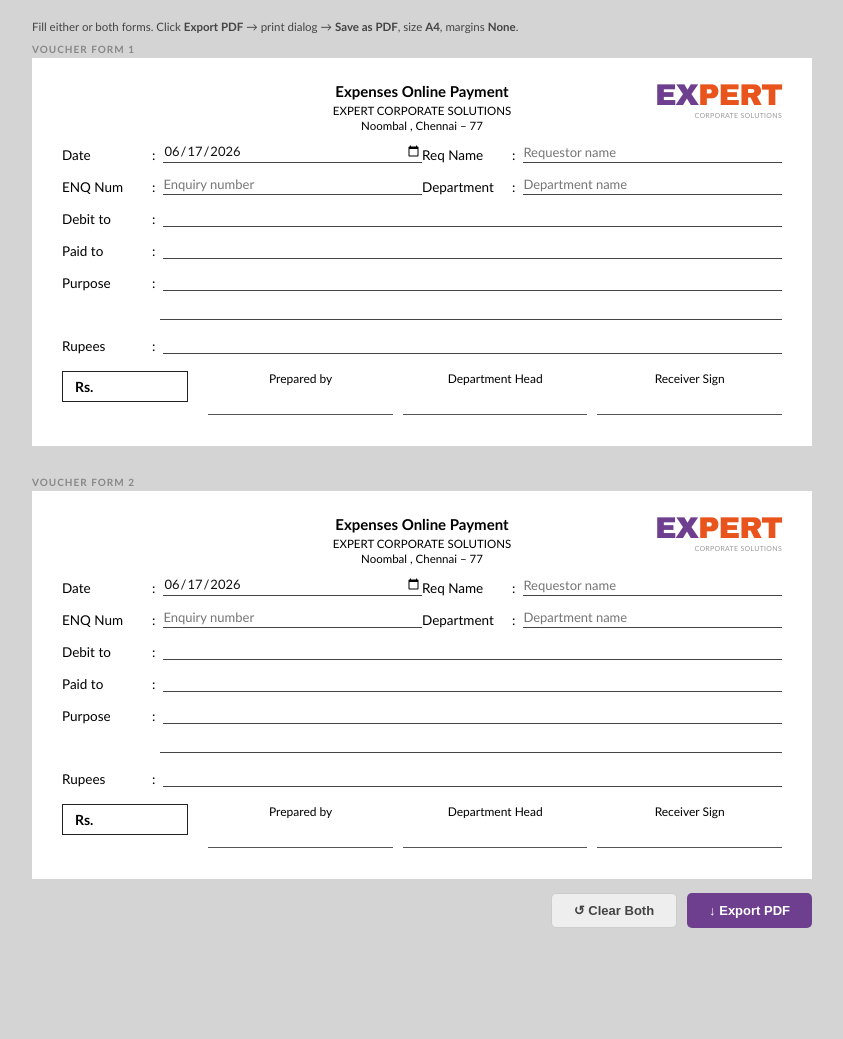
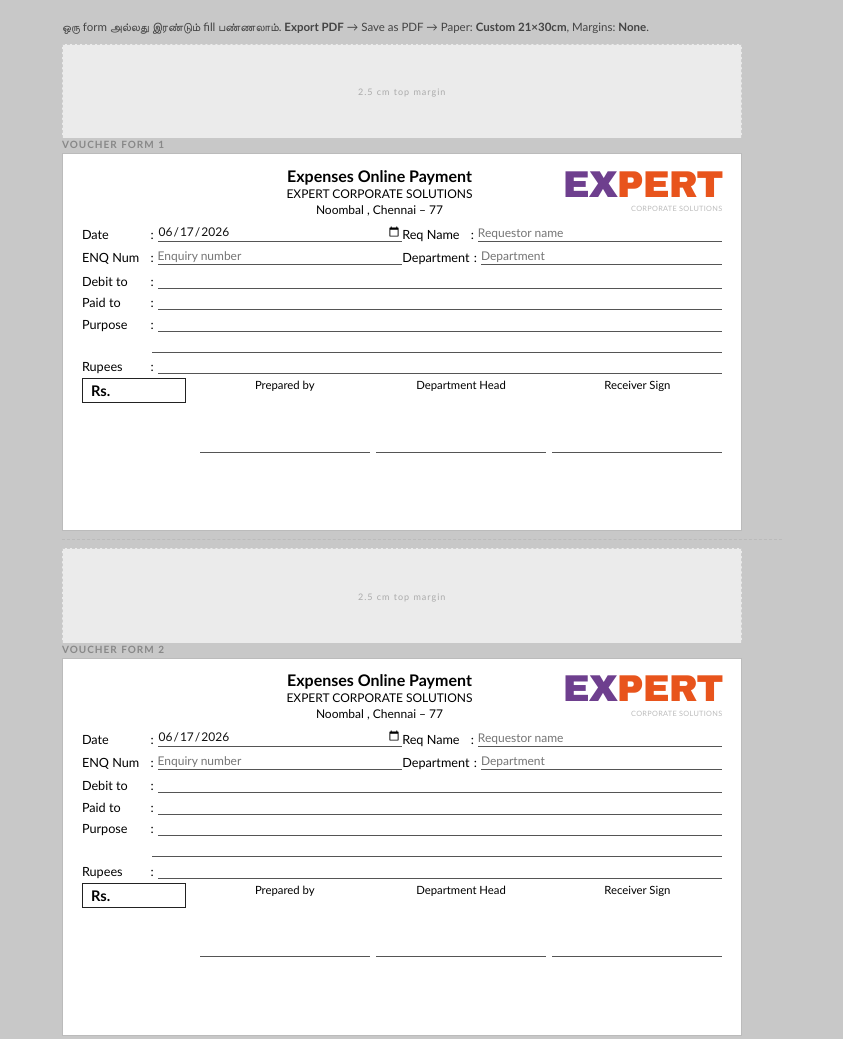
Before and after one commit to santhoshofficial91-png/Expert-Voucher, a plain HTML site: page index.html in a window 1280 px wide. Shown: the top 1039 px of the page, without its empty margins (218-1061 px from the left). Before the commit the page ends 948 px from the top, so only its background shows below. Drawn offline with Linux system fonts and the light colour scheme.

Commit message:
Add files via upload

```diff
--- a/index.html
+++ b/index.html
@@ -4,13 +4,11 @@
 <meta charset="UTF-8">
 <style>
 * { box-sizing: border-box; margin: 0; padding: 0; }
-body { font-family: 'Calibri', Arial, sans-serif; background: #d4d4d4; }
+body { font-family: 'Calibri', Arial, sans-serif; background: #c8c8c8; }
 
-/* ── SCREEN WRAPPER ── */
-.screen-wrap { padding: 20px; max-width: 820px; margin: 0 auto; }
+.screen-wrap { padding: 20px; max-width: 760px; margin: 0 auto; }
 .hint { font-size: 11.5px; color: #444; margin-bottom: 10px; }
 .form-label { font-size: 10px; font-weight: 700; color: #888; letter-spacing: 1px; text-transform: uppercase; margin-bottom: 3px; }
-.screen-gap { height: 30px; }
 .btn-row { display: flex; gap: 10px; margin-top: 14px; justify-content: flex-end; }
 .btn { padding: 9px 22px; border-radius: 5px; font-size: 13px; font-weight: 600; cursor: pointer; border: none; }
 .btn-reset { background: #eee; color: #444; border: 1px solid #ccc; }
@@ -18,97 +16,121 @@ body { font-family: 'Calibri', Arial, sans-serif; background: #d4d4d4; }
 .btn-export { background: #6E3F8E; color: #fff; }
 .btn-export:hover { background: #5a3375; }
 .err-msg { font-size: 11.5px; color: #c00; text-align: right; margin-top: 6px; display: none; }
+.screen-sep { border: none; border-top: 1.5px dashed #bbb; margin: 8px 0; }
 
-/* ── VOUCHER (no border, matches PDF) ── */
-.voucher { background: #fff; padding: 22px 30px 16px; }
+/* ── SLOT = 2.5cm top margin + 10cm voucher = 12.5cm ── */
+.slot { width: 18cm; display: flex; flex-direction: column; }
 
-/* ── HEADER: title + logo side by side ── */
+.slot-margin {
+  height: 2.5cm;
+  flex-shrink: 0;
+  background: #ebebeb;
+  border: 1px dashed #ccc;
+  border-bottom: none;
+  display: flex;
+  align-items: center;
+  justify-content: center;
+}
+.slot-margin span { font-size: 9px; color: #aaa; letter-spacing: 1px; }
+
+/* ── VOUCHER: 18cm × 10cm ── */
+.voucher {
+  width: 18cm;
+  height: 10cm;
+  background: #fff;
+  border: 1px solid #bbb;
+  padding: 0.3cm 0.5cm 0.3cm 0.5cm;
+  display: flex;
+  flex-direction: column;
+  justify-content: flex-start;
+  overflow: hidden;
+  flex-shrink: 0;
+}
+
+/* ── HEADER ── */
 .hdr {
   display: flex;
   justify-content: space-between;
   align-items: flex-start;
-  margin-bottom: 2px;
+  margin-bottom: 0.1cm;
 }
-.hdr-center { text-align: center; flex: 1; padding-top: 2px; }
-.hdr-center .title { font-size: 15px; font-weight: 700; margin-bottom: 4px; }
-.hdr-center .company { font-size: 11.5px; margin-bottom: 2px; }
-.hdr-center .addr { font-size: 11.5px; }
-.hdr-right { width: 130px; text-align: right; flex-shrink: 0; }
-.hdr-left { width: 130px; flex-shrink: 0; }
+.hdr-left  { width: 2cm; flex-shrink: 0; }
+.hdr-center { flex: 1; text-align: center; }
+.hdr-center .title   { font-size: 12pt; font-weight: 700; margin-bottom: 1px; }
+.hdr-center .company { font-size: 9pt; margin-bottom: 1px; }
+.hdr-center .addr    { font-size: 9pt; }
+.hdr-right { width: 3.2cm; flex-shrink: 0; text-align: right; display: flex; flex-direction: column; align-items: flex-end; justify-content: flex-start; }
 
-/* EXPERT logo — matches image: E(purple) X(purple+orange split) PERT(orange) */
+/* EXPERT logo — big bold matching photo */
 .elogo {
-  font-size: 30px; font-weight: 900;
+  font-size: 28pt;
+  font-weight: 900;
   font-family: 'Arial Black', Arial, sans-serif;
-  line-height: 1; letter-spacing: -1px; text-align: right;
+  line-height: 1;
+  letter-spacing: -1px;
+  text-align: right;
 }
 .elogo .ep { color: #6E3F8E; }
 .elogo .eo { color: #E8541C; }
-.logo-sub { font-size: 7px; color: #999; text-align: right; letter-spacing: 0.3px; margin-top: 1px; }
+.logo-sub { font-size: 5.5pt; color: #bbb; letter-spacing: 0.3px; text-align: right; margin-top: 1px; }
 
-/* ── FIELD ROWS ── */
-.row2 { display: grid; grid-template-columns: 1fr 1fr; }
+/* ── DATE / REQ NAME row ── */
+.top-row {
+  display: grid;
+  grid-template-columns: 1fr 1fr;
+  margin-bottom: 0.05cm;
+}
+.fw { display: flex; align-items: flex-end; padding: 2.5px 0 2px; }
+.fw .lbl { font-size: 9.5pt; min-width: 1.7cm; white-space: nowrap; }
+.fw .col { font-size: 9.5pt; margin: 0 4px 0 1px; }
+.fw input {
+  border: none; border-bottom: 1px solid #555;
+  outline: none; background: transparent;
+  font-size: 9pt; color: #111; flex: 1;
+  font-family: inherit; padding-bottom: 1px;
+}
+.fw.full { display: flex; }
+.fw.full input { width: 100%; flex: 1; }
 
-.fw { display: flex; align-items: flex-end; padding: 8px 0 5px; }
-.fw .lbl { font-size: 13.5px; min-width: 88px; white-space: nowrap; }
-.fw .col { font-size: 13.5px; margin: 0 8px 0 2px; }
-.fw input {
-  border: none; border-bottom: 1px solid #444;
+/* purpose line 2 */
+.p2 { display: flex; align-items: flex-end; padding: 2px 0; }
+.p2 input {
+  border: none; border-bottom: 1px solid #555;
   outline: none; background: transparent;
-  font-size: 13px; color: #111; flex: 1;
-  font-family: inherit; padding-bottom: 2px;
-}
-.fw.full { grid-column: 1 / -1; }
-.fw.full input { width: 100%; }
-
-/* purpose 2nd continuation line */
-.p2 { display: flex; align-items: flex-end; padding: 5px 0 5px; }
-.p2 input {
-  border: none; border-bottom: 1px solid #444;
-  outline: none; background: transparent;
-  font-size: 13px; color: #111; flex: 1;
-  font-family: inherit; padding-bottom: 2px;
-  margin-left: 98px;
+  font-size: 9pt; color: #111; flex: 1;
+  font-family: inherit; padding-bottom: 1px;
+  margin-left: 1.85cm;
 }
 
-/* rupees words line */
-.rw { display: flex; align-items: flex-end; padding: 8px 0 5px; grid-column: 1/-1; }
-.rw .lbl { font-size: 13.5px; min-width: 88px; }
-.rw .col { font-size: 13.5px; margin: 0 8px 0 2px; }
+/* rupees */
+.rw { display: flex; align-items: flex-end; padding: 2.5px 0 2px; }
+.rw .lbl { font-size: 9.5pt; min-width: 1.7cm; }
+.rw .col  { font-size: 9.5pt; margin: 0 4px 0 1px; }
 .rw-text {
-  border-bottom: 1px solid #444; flex: 1;
-  font-size: 13px; font-style: italic; color: #111;
-  padding-bottom: 2px; min-height: 21px;
+  border-bottom: 1px solid #555; flex: 1;
+  font-size: 9pt; font-style: italic; color: #111;
+  padding-bottom: 1px; min-height: 15px;
 }
 
-/* ── BOTTOM: Rs box + signatures ── */
-.bottom { display: flex; align-items: flex-start; margin-top: 12px; }
+/* ── BOTTOM ── */
+.bottom { display: flex; align-items: flex-start; padding-top: 2px; }
 .rs-box {
-  border: 1.5px solid #222; padding: 6px 12px;
-  font-size: 14px; font-weight: 600;
-  min-width: 115px; margin-right: 20px;
-  display: flex; align-items: center; gap: 4px;
+  border: 1.5px solid #222;
+  padding: 3px 8px;
+  font-size: 11pt; font-weight: 700;
+  min-width: 2.2cm; margin-right: 0.35cm;
+  display: flex; align-items: center; gap: 3px;
   white-space: nowrap; flex-shrink: 0;
 }
 .rs-box input {
-  border: none; outline: none; font-size: 14px;
-  width: 78px; background: transparent;
+  border: none; outline: none; font-size: 9.5pt;
+  width: 1.7cm; background: transparent;
   font-family: inherit; font-weight: 400;
 }
-.sigs { display: grid; grid-template-columns: 1fr 1fr 1fr; flex: 1; gap: 0 10px; }
+.sigs { display: grid; grid-template-columns: 1fr 1fr 1fr; flex: 1; gap: 0 6px; }
 .sc { text-align: center; }
-.sc .slbl { font-size: 12px; display: block; margin-bottom: 28px; }
-.sc .sline {
-  border-top: 1px solid #555;
-  padding-top: 3px; font-size: 11px;
-  text-align: center; min-height: 16px;
-}
-.sc input {
-  border: none; border-bottom: none; outline: none;
-  width: 100%; text-align: center; font-size: 11px;
-  background: transparent; font-family: inherit;
-  display: none;
-}
+.sc .slbl { font-size: 8.5pt; display: block; margin-bottom: 1.6cm; }
+.sc .sline { border-top: 1px solid #555; min-height: 10px; }
 
 /* error */
 .err input, .err .rw-text { border-bottom-color: #c00 !important; }
@@ -117,56 +139,88 @@ body { font-family: 'Calibri', Arial, sans-serif; background: #d4d4d4; }
 /* ── PRINT ── */
 @media print {
   * { -webkit-print-color-adjust: exact !important; print-color-adjust: exact !important; }
-  @page { size: A4 portrait; margin: 14mm 16mm; }
 
-  body { background: #fff !important; }
-  .screen-wrap { padding: 0; max-width: 100%; }
-  .hint, .form-label, .btn-row, .err-msg { display: none !important; }
+  @page {
+    size: 21cm 30cm;
+    margin: 0;
+  }
 
-  /* Two vouchers stacked, gap between = dashed line area */
+  html, body {
+    width: 21cm;
+    height: 30cm;
+    background: #fff !important;
+    overflow: hidden;
+  }
+
+  .screen-wrap { padding: 0; max-width: 100%; width: 21cm; }
+  .hint, .form-label, .btn-row, .err-msg, .screen-sep { display: none !important; }
+
   .page-wrap {
+    width: 21cm;
+    height: 30cm;
     display: flex;
     flex-direction: column;
-    min-height: calc(297mm - 28mm);
+    align-items: center;
   }
 
+  /* each slot: 2.5cm top margin + 10cm voucher = 12.5cm × 2 = 25cm
+     remaining 5cm split as top/bottom page padding = centred on 30cm */
+  .slot {
+    width: 18cm;
+    height: 12.5cm;
+    flex-shrink: 0;
+    display: flex;
+    flex-direction: column;
+    margin-top: 1.25cm; /* (30 - 25) / 2 = 2.5cm total → 1.25 top/bottom each slot?
+                            Actually: place first slot at top with 1.25cm, then sep, then second */
+  }
+  .slot:first-child { margin-top: 2cm; }
+  .slot:last-child  { margin-top: 0; margin-bottom: 2cm; }
+
+  .slot-margin {
+    height: 2.5cm;
+    flex-shrink: 0;
+    background: #fff !important;
+    border: none !important;
+  }
+  .slot-margin span { display: none; }
+
   .voucher {
-    flex: 1;
-    padding: 14px 20px 12px;
-    background: #fff !important;
+    width: 18cm;
+    height: 10cm;
+    border: 1px solid #999 !important;
+    padding: 0.28cm 0.45cm 0.28cm 0.45cm;
+    flex-shrink: 0;
   }
-
-  .screen-gap { display: none !important; }
 
   .print-sep {
     display: block !important;
+    width: 21cm;
     border: none;
-    border-top: 1.5px dashed #bbb;
-    margin: 0;
+    border-top: 1.5px dashed #aaa;
     flex-shrink: 0;
   }
 
-  .elogo { font-size: 28px; }
   .elogo .ep { color: #6E3F8E !important; }
   .elogo .eo { color: #E8541C !important; }
-  .fw .lbl, .rw .lbl { font-size: 12.5px; }
-  .fw input, .p2 input, .rw-text { font-size: 12px; }
-  .hdr-center .title { font-size: 14px; }
-  .hdr-center .company, .hdr-center .addr { font-size: 11px; }
 }
+
 .print-sep { display: none; }
 .page-wrap { display: contents; }
 </style>
 </head>
 <body>
 <div class="screen-wrap">
-  <div class="hint">Fill either or both forms. Click <strong>Export PDF</strong> → print dialog → <strong>Save as PDF</strong>, size <strong>A4</strong>, margins <strong>None</strong>.</div>
+  <div class="hint">ஒரு form அல்லது இரண்டும் fill பண்ணலாம். <strong>Export PDF</strong> → Save as PDF → Paper: <strong>Custom 21×30cm</strong>, Margins: <strong>None</strong>.</div>
 
   <div class="page-wrap">
 
-    <!-- ── FORM 1 ── -->
+    <!-- SLOT 1 -->
+    <div class="slot">
+      <div class="slot-margin"><span>2.5 cm top margin</span></div>
       <div class="form-label">Voucher Form 1</div>
       <div class="voucher" id="voucher1">
+        <div>
           <div class="hdr">
             <div class="hdr-left"></div>
             <div class="hdr-center">
@@ -180,28 +234,19 @@ body { font-family: 'Calibri', Arial, sans-serif; background: #d4d4d4; }
             </div>
           </div>
 
-      <div class="row2">
-        <div class="fw" id="e1-date"><span class="lbl">Date</span><span class="col">:</span><input type="date" id="v1-date"/></div>
-        <div class="fw" id="e1-reqname"><span class="lbl">Req Name</span><span class="col">:</span><input type="text" id="v1-reqname" placeholder="Requestor name"/></div>
+          <div class="top-row">
+            <div class="fw" id="e1-date"><span class="lbl">Date</span><span class="col">&nbsp;:</span><input type="date" id="v1-date"/></div>
+            <div class="fw" id="e1-reqname"><span class="lbl">Req Name</span><span class="col">&nbsp;:</span><input type="text" id="v1-reqname" placeholder="Requestor name"/></div>
           </div>
-      <div class="row2">
-        <div class="fw" id="e1-enq"><span class="lbl">ENQ Num</span><span class="col">:</span><input type="text" id="v1-enq" placeholder="Enquiry number"/></div>
-        <div class="fw" id="e1-dept"><span class="lbl">Department</span><span class="col">:</span><input type="text" id="v1-dept" placeholder="Department name"/></div>
+          <div class="top-row">
+            <div class="fw" id="e1-enq"><span class="lbl">ENQ Num</span><span class="col">&nbsp;:</span><input type="text" id="v1-enq" placeholder="Enquiry number"/></div>
+            <div class="fw" id="e1-dept"><span class="lbl">Department</span><span class="col">&nbsp;:</span><input type="text" id="v1-dept" placeholder="Department"/></div>
           </div>
-      <div class="row2">
-        <div class="fw full" id="e1-debit"><span class="lbl">Debit to</span><span class="col">:</span><input type="text" id="v1-debit"/></div>
-      </div>
-      <div class="row2">
-        <div class="fw full" id="e1-paidto"><span class="lbl">Paid to</span><span class="col">:</span><input type="text" id="v1-paidto"/></div>
-      </div>
-      <div class="row2">
-        <div class="fw full" id="e1-purpose"><span class="lbl">Purpose</span><span class="col">:</span><input type="text" id="v1-purpose1"/></div>
-      </div>
+          <div class="fw full" id="e1-debit"><span class="lbl">Debit to</span><span class="col">&nbsp;:</span><input type="text" id="v1-debit"/></div>
+          <div class="fw full" id="e1-paidto"><span class="lbl">Paid to</span><span class="col">&nbsp;:</span><input type="text" id="v1-paidto"/></div>
+          <div class="fw full" id="e1-purpose"><span class="lbl">Purpose</span><span class="col">&nbsp;:</span><input type="text" id="v1-purpose1"/></div>
           <div class="p2"><input type="text" id="v1-purpose2"/></div>
-      <div class="row2">
-        <div class="rw" id="e1-rupees"><span class="lbl">Rupees</span><span class="col">:</span><div class="rw-text" id="v1-words">&#160;</div></div>
-      </div>
-
+          <div class="rw" id="e1-rupees"><span class="lbl">Rupees</span><span class="col">&nbsp;:</span><div class="rw-text" id="v1-words">&#160;</div></div>
         <div class="bottom">
           <div class="rs-box">Rs. <input type="number" id="v1-rsbox" min="0" step="0.01" oninput="updateWords(1)"/></div>
           <div class="sigs">
@@ -211,16 +256,18 @@ body { font-family: 'Calibri', Arial, sans-serif; background: #d4d4d4; }
           </div>
         </div>
         </div>
+      </div>
+    </div>
 
-    <!-- dashed separator (print only) -->
     <hr class="print-sep">
+    <hr class="screen-sep">
 
-    <!-- screen gap -->
-    <div class="screen-gap"></div>
-
-    <!-- ── FORM 2 ── -->
+    <!-- SLOT 2 -->
+    <div class="slot">
+      <div class="slot-margin"><span>2.5 cm top margin</span></div>
       <div class="form-label">Voucher Form 2</div>
       <div class="voucher" id="voucher2">
+        <div>
           <div class="hdr">
             <div class="hdr-left"></div>
             <div class="hdr-center">
@@ -234,28 +281,19 @@ body { font-family: 'Calibri', Arial, sans-serif; background: #d4d4d4; }
             </div>
           </div>
 
-      <div class="row2">
-        <div class="fw" id="e2-date"><span class="lbl">Date</span><span class="col">:</span><input type="date" id="v2-date"/></div>
-        <div class="fw" id="e2-reqname"><span class="lbl">Req Name</span><span class="col">:</span><input type="text" id="v2-reqname" placeholder="Requestor name"/></div>
+          <div class="top-row">
+            <div class="fw" id="e2-date"><span class="lbl">Date</span><span class="col">&nbsp;:</span><input type="date" id="v2-date"/></div>
+            <div class="fw" id="e2-reqname"><span class="lbl">Req Name</span><span class="col">&nbsp;:</span><input type="text" id="v2-reqname" placeholder="Requestor name"/></div>
           </div>
-      <div class="row2">
-        <div class="fw" id="e2-enq"><span class="lbl">ENQ Num</span><span class="col">:</span><input type="text" id="v2-enq" placeholder="Enquiry number"/></div>
-        <div class="fw" id="e2-dept"><span class="lbl">Department</span><span class="col">:</span><input type="text" id="v2-dept" placeholder="Department name"/></div>
+          <div class="top-row">
+            <div class="fw" id="e2-enq"><span class="lbl">ENQ Num</span><span class="col">&nbsp;:</span><input type="text" id="v2-enq" placeholder="Enquiry number"/></div>
+            <div class="fw" id="e2-dept"><span class="lbl">Department</span><span class="col">&nbsp;:</span><input type="text" id="v2-dept" placeholder="Department"/></div>
           </div>
-      <div class="row2">
-        <div class="fw full" id="e2-debit"><span class="lbl">Debit to</span><span class="col">:</span><input type="text" id="v2-debit"/></div>
-      </div>
-      <div class="row2">
-        <div class="fw full" id="e2-paidto"><span class="lbl">Paid to</span><span class="col">:</span><input type="text" id="v2-paidto"/></div>
-      </div>
-      <div class="row2">
-        <div class="fw full" id="e2-purpose"><span class="lbl">Purpose</span><span class="col">:</span><input type="text" id="v2-purpose1"/></div>
-      </div>
+          <div class="fw full" id="e2-debit"><span class="lbl">Debit to</span><span class="col">&nbsp;:</span><input type="text" id="v2-debit"/></div>
+          <div class="fw full" id="e2-paidto"><span class="lbl">Paid to</span><span class="col">&nbsp;:</span><input type="text" id="v2-paidto"/></div>
+          <div class="fw full" id="e2-purpose"><span class="lbl">Purpose</span><span class="col">&nbsp;:</span><input type="text" id="v2-purpose1"/></div>
           <div class="p2"><input type="text" id="v2-purpose2"/></div>
-      <div class="row2">
-        <div class="rw" id="e2-rupees"><span class="lbl">Rupees</span><span class="col">:</span><div class="rw-text" id="v2-words">&#160;</div></div>
-      </div>
-
+          <div class="rw" id="e2-rupees"><span class="lbl">Rupees</span><span class="col">&nbsp;:</span><div class="rw-text" id="v2-words">&#160;</div></div>
         <div class="bottom">
           <div class="rs-box">Rs. <input type="number" id="v2-rsbox" min="0" step="0.01" oninput="updateWords(2)"/></div>
           <div class="sigs">
@@ -265,10 +303,12 @@ body { font-family: 'Calibri', Arial, sans-serif; background: #d4d4d4; }
           </div>
         </div>
         </div>
+      </div>
+    </div>
 
-  </div><!-- /page-wrap -->
+  </div>
 
-  <div class="err-msg" id="errMsg">Please complete at least one form fully before exporting.</div>
+  <div class="err-msg" id="errMsg">குறைந்தது ஒரு form முழுமையாக fill பண்ணுங்க.</div>
   <div class="btn-row">
     <button class="btn btn-reset" onclick="resetAll()">&#8634; Clear Both</button>
     <button class="btn btn-export" onclick="doExport()">&#8595; Export PDF</button>
@@ -284,45 +324,45 @@ const ALL = ['reqname','enq','dept','debit','paidto','purpose1','purpose2','rsbo
 
 function numToWords(n) {
   if (!n || n <= 0) return '';
-  const ones = ['','One','Two','Three','Four','Five','Six','Seven','Eight','Nine','Ten','Eleven','Twelve','Thirteen','Fourteen','Fifteen','Sixteen','Seventeen','Eighteen','Nineteen'];
-  const tens = ['','','Twenty','Thirty','Forty','Fifty','Sixty','Seventy','Eighty','Ninety'];
-  function hw(x) {
-    if (x===0) return '';
-    if (x<20) return ones[x]+' ';
-    if (x<100) return tens[Math.floor(x/10)]+(x%10?' '+ones[x%10]:'')+' ';
+  const ones=['','One','Two','Three','Four','Five','Six','Seven','Eight','Nine','Ten','Eleven','Twelve','Thirteen','Fourteen','Fifteen','Sixteen','Seventeen','Eighteen','Nineteen'];
+  const tens=['','','Twenty','Thirty','Forty','Fifty','Sixty','Seventy','Eighty','Ninety'];
+  function hw(x){
+    if(x===0)return '';
+    if(x<20)return ones[x]+' ';
+    if(x<100)return tens[Math.floor(x/10)]+(x%10?' '+ones[x%10]:'')+' ';
     return ones[Math.floor(x/100)]+' Hundred '+hw(x%100);
   }
-  let num=Math.floor(n), res='';
+  let num=Math.floor(n),res='';
   if(num>=10000000){res+=hw(Math.floor(num/10000000))+'Crore ';num%=10000000;}
   if(num>=100000){res+=hw(Math.floor(num/100000))+'Lakh ';num%=100000;}
   if(num>=1000){res+=hw(Math.floor(num/1000))+'Thousand ';num%=1000;}
   return (res+hw(num)).trim()+' Only';
 }
 
-function updateWords(v) {
-  const val = document.getElementById('v'+v+'-rsbox').value;
-  document.getElementById('v'+v+'-words').textContent = val&&+val>0 ? numToWords(+val) : '\u00a0';
+function updateWords(v){
+  const val=document.getElementById('v'+v+'-rsbox').value;
+  document.getElementById('v'+v+'-words').textContent=val&&+val>0?numToWords(+val):'\u00a0';
 }
 
-function fv(id){ const el=document.getElementById(id); return el?el.value.trim():''; }
-function isComplete(v){ return REQ.every(id=>fv('v'+v+'-'+id)); }
-function isTouched(v){ return REQ.filter(id=>id!=='date').some(id=>fv('v'+v+'-'+id)); }
-function clearErrors(){ document.querySelectorAll('.err').forEach(el=>el.classList.remove('err')); }
+function fv(id){const el=document.getElementById(id);return el?el.value.trim():'';}
+function isComplete(v){return REQ.every(id=>fv('v'+v+'-'+id));}
+function isTouched(v){return REQ.filter(id=>id!=='date').some(id=>fv('v'+v+'-'+id));}
+function clearErrors(){document.querySelectorAll('.err').forEach(el=>el.classList.remove('err'));}
 
 function highlightMissing(v){
   REQ.forEach(id=>{
-    const grp = id==='purpose1'?'purpose': id==='rsbox'?'rupees': id;
-    const g = document.getElementById('e'+v+'-'+grp);
-    if(!fv('v'+v+'-'+id)){ g&&g.classList.add('err'); }
-    else { g&&g.classList.remove('err'); }
+    const grp=id==='purpose1'?'purpose':id==='rsbox'?'rupees':id;
+    const g=document.getElementById('e'+v+'-'+grp);
+    if(!fv('v'+v+'-'+id)){g&&g.classList.add('err');}
+    else{g&&g.classList.remove('err');}
   });
 }
 
 function resetAll(){
   [1,2].forEach(v=>{
-    ALL.forEach(id=>{ const el=document.getElementById('v'+v+'-'+id); if(el)el.value=''; });
-    document.getElementById('v'+v+'-date').value = new Date().toISOString().split('T')[0];
-    document.getElementById('v'+v+'-words').textContent = '\u00a0';
+    ALL.forEach(id=>{const el=document.getElementById('v'+v+'-'+id);if(el)el.value='';});
+    document.getElementById('v'+v+'-date').value=new Date().toISOString().split('T')[0];
+    document.getElementById('v'+v+'-words').textContent='\u00a0';
   });
   clearErrors();
   document.getElementById('errMsg').style.display='none';
@@ -330,14 +370,14 @@ function resetAll(){
 
 function doExport(){
   clearErrors();
-  const completed = [1,2].filter(isComplete);
-  if(completed.length === 0){
-    const touched = [1,2].filter(isTouched);
-    (touched.length ? touched : [1]).forEach(highlightMissing);
-    document.getElementById('errMsg').style.display = 'block';
+  const completed=[1,2].filter(isComplete);
+  if(completed.length===0){
+    const touched=[1,2].filter(isTouched);
+    (touched.length?touched:[1]).forEach(highlightMissing);
+    document.getElementById('errMsg').style.display='block';
     return;
   }
-  document.getElementById('errMsg').style.display = 'none';
+  document.getElementById('errMsg').style.display='none';
   window.print();
 }
 </script>
```
Lines whose indentation alone changed are shown as unchanged.
